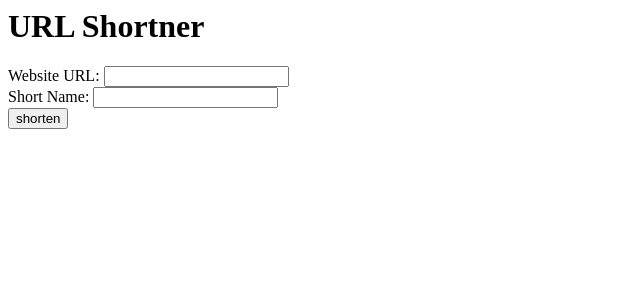
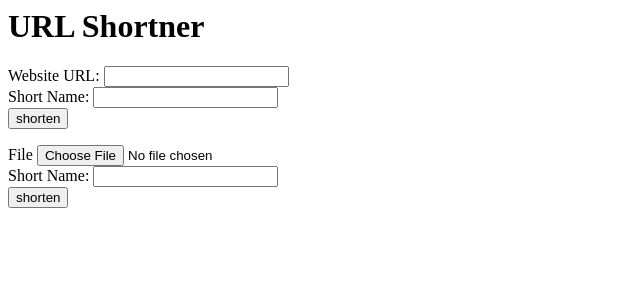
Before and after one commit to Viki99k/url-shortner-app, a Flask app: page / in a window 1280 px wide. Shown: the top 300 px of the page, without its empty margins (0-640 px from the left). Run offline with Flask 3, Linux system fonts and the light colour scheme.

Commit message:
adding file ,dealing with static files,abort,error andling

```diff
--- a/app.py
+++ b/app.py
@@ -1,6 +1,8 @@
-from flask import Flask,render_template,request,redirect,url_for,flash
+from flask import Flask,render_template,request,redirect,url_for,flash,abort
 import json
 import os.path
+from werkzeug.utils import secure_filename
+
 
 app = Flask(__name__)
 app.secret_key = 'jn238722imeng3iut9089381dfij02nfnckkai'
@@ -22,10 +24,36 @@ def your_url():
 			flash('The short name is already taken. Please select another name.')
 			return redirect(url_for('home'))
 
-		urls[request.form['code']] = {'url':request.form['url'] }
+
+		if 'url' in request.form.keys():
+			urls[request.form['code']] = {'url':request.form['url'] }
+		else:
+			f = request.files['file']
+			full_name = request.form['code'] + secure_filename(f.filename)
+			f.save('/home/vvk/Desktop/url-shortner/static/user_files/' + full_name)
+			urls[request.form['code']] = {'file':full_name}
+
 		with open('urls.json','w') as url_file:
 			json.dump(urls, url_file)
 		return render_template('your_url.html',code=request.form['code'])
 
 	else:
 		return redirect(url_for('home'))
+
+
+@app.route('/<string:code>')
+def redirect_to_your_url(code):
+	if os.path.exists('urls.json'):
+		with open ('urls.json') as urls_file:
+			urls = json.load(urls_file)
+			if code in urls.keys():
+				if 'url' in urls[code].keys():
+					return redirect(urls[code]['url'])
+				else:
+					return redirect(url_for('static',filename='user_files/' + urls[code]['file']))
+	return abort(404)
+
+
+@app.errorhandler(404)
+def page_not_found(error):
+	return render_template('page_not_found.html'),404
--- a/templates/home.html
+++ b/templates/home.html
@@ -14,3 +14,13 @@
 	<br>
 	<input type="submit" value="shorten">
 </form>
+
+<form action="your-url" method="post" enctype="multipart/form-data">
+	<label for="file">File </label>
+	<input type="file" name="file" value="" required>
+	<br>
+	<label for="code">Short Name:</label>
+	<input type="text" name="code" value="" required>
+	<br>
+	<input type="submit" value="shorten">
+</form>
--- /dev/null
+++ b/templates/page_not_found.html
@@ -0,0 +1,4 @@
+<h1> page not found </h1>
+<p> we coudnt find what you are looking for. come visit our homepage :) </p>
+
+<p><a href="{{ url_for('home')}}">Home</a></p>
--- a/urls.json
+++ b/urls.json
@@ -1 +1 @@
-{"go": {"url": "https://google.com"}, "hello": {"url": "https://google.com"}, "git": {"url": "https://git.com"}}
+{"h": {"file": "hhouse.jpeg"}, "ho": {"file": "hohouse.jpeg"}}
```
Also changed, not shown: static/user_files/hohouse.jpeg (added).
